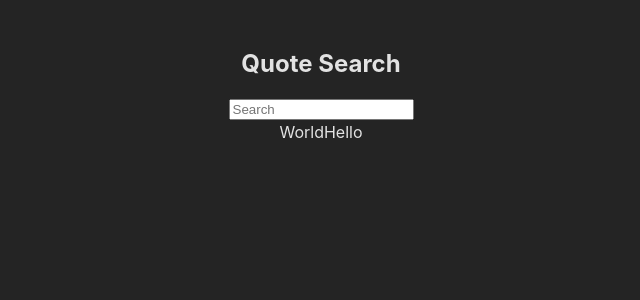
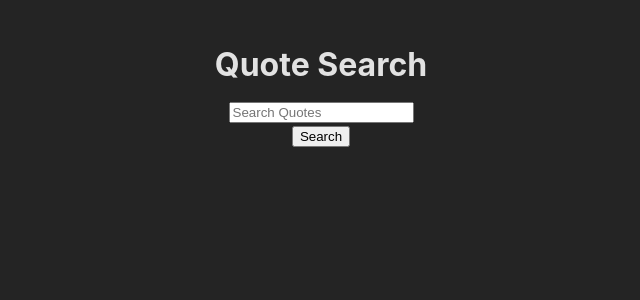
Before and after one commit to SweetBabyDave/Quote_Search, a React (Vite) app: page / in a window 1280 px wide. Shown: the top 300 px of the page, without its empty margins (319-959 px from the left). Built offline with nearby package versions, Linux system fonts and the light colour scheme; no server answers.

Commit message:
I don't know what I'm doing

```diff
--- a/src/App.tsx
+++ b/src/App.tsx
@@ -1,10 +1,19 @@
+import { HomeQuotePage } from './pages/HomeQuotePage';
 import { QuotePage } from './pages/QuotePage';
+import { SearchBar } from './components/SearchBar';
 import './App.css'
+import { useState, useEffect } from 'react';
 
 export function App () {
+  const [pageName, setPageName] = useState("homequotepage");
+
   return (
     <div>
-      <QuotePage />
+      <h1>Quote Search</h1>
+      <SearchBar name="Albert" />
+      <button type="submit" onClick={() => setPageName("quotepage")}>Search</button>
+      {pageName === "homequotepage" && <HomeQuotePage />}
+      {pageName === "quotepage" && <QuotePage />}
     </div>
   );
 }
--- a/src/components/Quote.tsx
+++ b/src/components/Quote.tsx
@@ -1,4 +1,5 @@
 interface QuoteProps {
+    id: string;
     author: string;
     content: string;
 }
--- a/src/components/SearchBar.tsx
+++ b/src/components/SearchBar.tsx
@@ -1,11 +1,16 @@
 import { useState } from "react";
 
-export function SearchBar() {
-    const [search, setSearch] = useState("");
+interface SearchBarProps {
+    name: string;
+}
+
+export function SearchBar({name}: SearchBarProps) {
+    const [description, setDescription] = useState("");
+
     return (
         <div>
             <label>
-                <input type="text" placeholder="Search"/>
+                <input type="text" value={description} onChange={e => setDescription(e.target.value)} placeholder="Search Quotes"/>
             </label>
         </div>
     );
--- /dev/null
+++ b/src/pages/HomeQuotePage.tsx
@@ -0,0 +1,33 @@
+import { Quote } from "../components/Quote";
+import { useEffect, useState } from "react";
+
+export function HomeQuotePage() {
+    const [author, setAuthor] = useState("");
+    const [content, setContent] = useState("");
+
+    async function loadRandomQuote() {
+        try {
+            const result = await fetch("https://usu-quotes-mimic.vercel.app/api/random");
+            const quote = await result.json();
+            setAuthor(quote.author);
+            setContent(quote.content);
+
+        } catch (error) {
+            console.log("Random quote API did not succeed.");
+        }
+    }
+
+    useEffect(() => {
+        loadRandomQuote();
+    }, []);
+
+    return (
+        <div>
+            <Quote
+            id="Random"
+            author={author}
+            content={content}
+            />
+        </div>
+    );
+}
--- a/src/pages/QuotePage.tsx
+++ b/src/pages/QuotePage.tsx
@@ -3,26 +3,25 @@ import { SearchBar } from "../components/SearchBar";
 import { useEffect, useState } from "react";
 
 export function QuotePage() {
-    const [author, setAuthor] = useState("");
-    const [content, setContent] = useState("");
-    const [randomQuote, setRandomQuote] = useState<typeof Quote | null>(null);
 
-    async function loadQuote() {
-        const result = await fetch("https://usu-quotes-mimic.vercel.app/api/random");
-        const quote = await result.json();
-        console.log(await result.json());
+    async function loadQuotes() {
+        try {
+            const result = await fetch("https://usu-quotes-mimic.vercel.app/api/search?query=Thomas Jefferson");
+            const quote = await result.json();
+            console.log(quote);
 
+        } catch (error) {
+            console.log("Quote API did not succeed.");
+        }
     }
 
     useEffect(() => {
-        loadQuote();
+
     }, []);
 
     return (
         <div>
-            <h2>Quote Search</h2>
-            <SearchBar />
-            <Quote author="Hello" content="World"/>
+
         </div>
     );
 }
```
